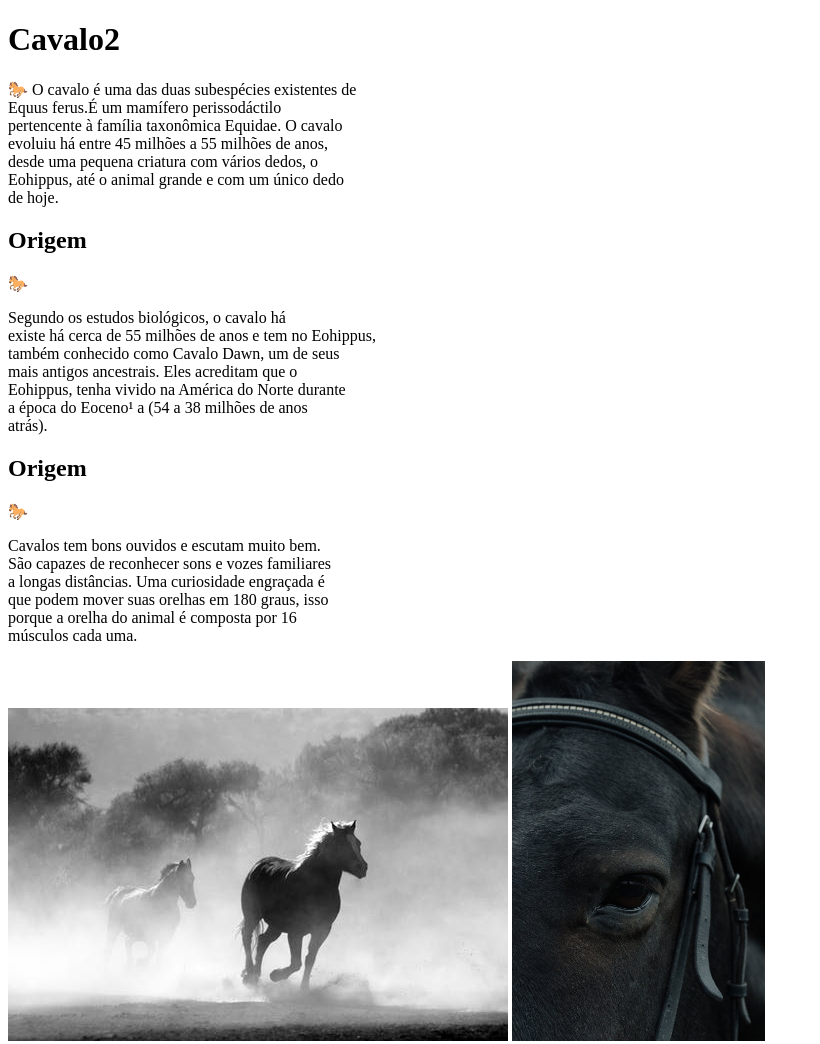
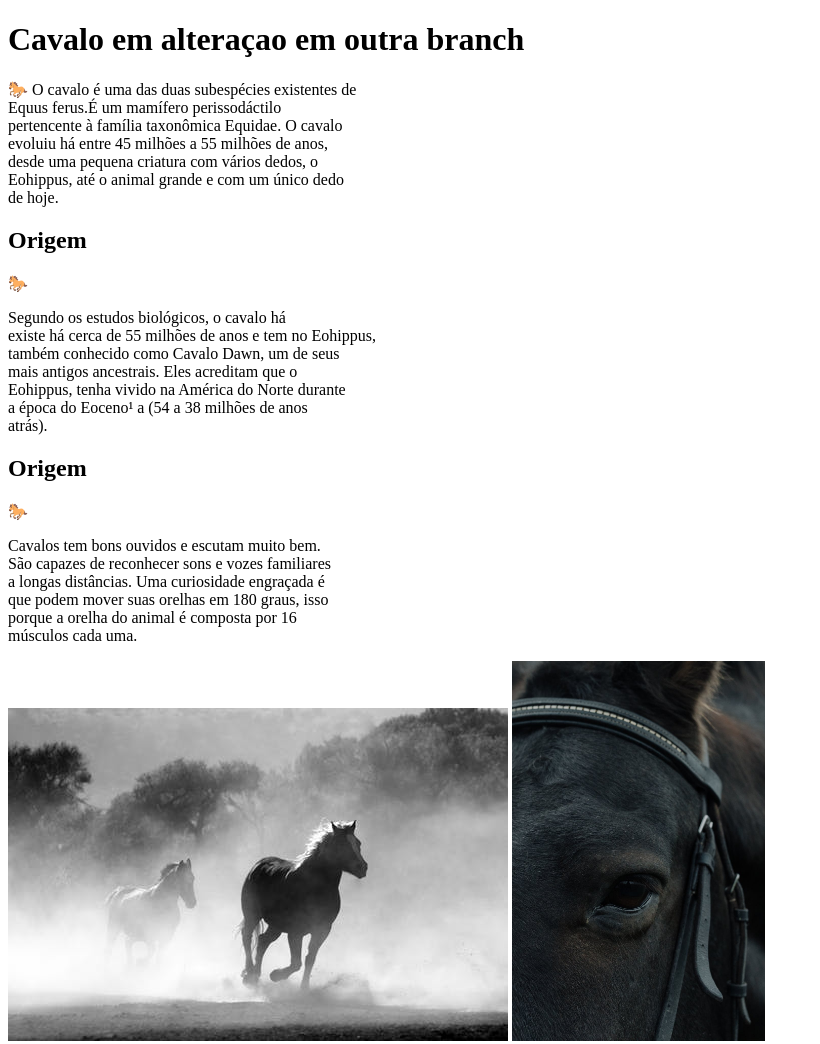
Before and after one commit to brayanpedroso/cavalo, a plain HTML site: page cavalo.html/cavalo.html in a window 1280 px wide. Shown: the whole page, without its empty margins (0-820 px from the left). Drawn offline with Linux system fonts and the light colour scheme.

Commit message:
alteraçao index -branch teste

```diff
--- a/cavalo.html/cavalo.html
+++ b/cavalo.html/cavalo.html
@@ -6,14 +6,14 @@
     <meta http-equiv="X-UA-Compatible" content="IE=edge">
     <meta name="viewport" content="width=device-width, initial-scale=1.0">
     <link rel="shortcut icon" href="Cavalo.ico" type="image/x-icon">
-    <title>Cavalo</title>
+    <title>alteraçao em outra branch</title>
 
 
 
 </head>
 
 <body>
-    <h1>Cavalo2</h1>&#x1F40E
+    <h1>Cavalo em alteraçao em outra branch</h1>&#x1F40E
     O cavalo é uma das duas subespécies existentes de <br> Equus ferus.É um mamífero perissodáctilo <br> pertencente à
     família taxonômica Equidae. O cavalo <br> evoluiu há entre 45 milhões a 55 milhões de anos, <br> desde uma pequena
     criatura com vários dedos, o <br> Eohippus, até o animal grande e com um único dedo <br> de hoje. <br>
```
